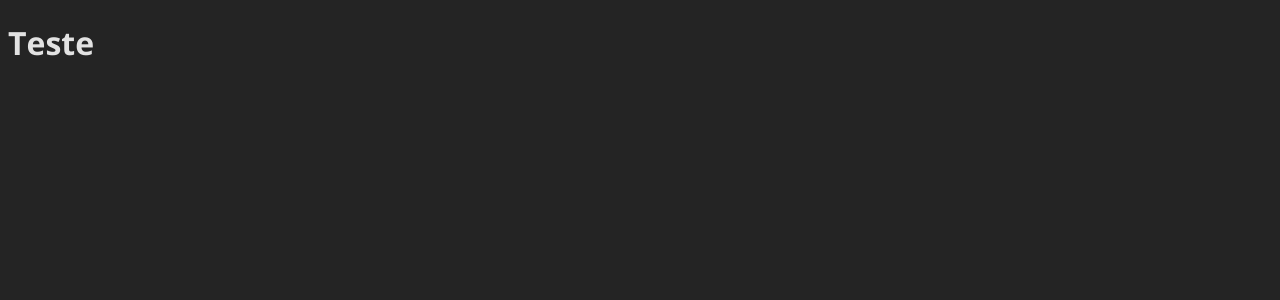
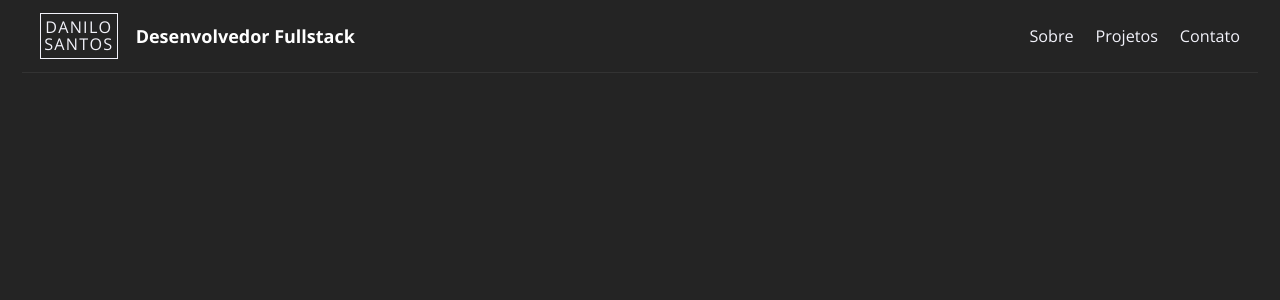
Before and after one commit to DaniloSancto/profile, a React (Vite) app: page / in a window 1280 px wide. Shown: the top 300 px of the page. Built offline with nearby package versions, Linux system fonts and the light colour scheme.

Commit message:
Navbar created and styled

```diff
--- a/src/App.css
+++ b/src/App.css
@@ -1,7 +1,21 @@
-@import url('https://fonts.googleapis.com/css2?family=Open+Sans:wght@300;400;700&display=swap');
+@import url('https://fonts.googleapis.com/css2?family=Open+Sans:wght@300;400;500;600;700&display=swap');
 
 * {
   font-family: 'Open Sans', sans-serif;
-  color: rgba(255, 255, 255, 0.87);
+  color: #f2f2fa;
   background-color: #242424;
 }
+
+body {
+  margin: 0;
+}
+
+h1, h2, h3, h4, h5, h6, p {
+  margin: 0;
+}
+
+a,
+a:hover {
+  text-decoration: none;
+  color: unset;
+}
--- a/src/App.jsx
+++ b/src/App.jsx
@@ -1,10 +1,11 @@
 import './App.css'
+import Navbar from './components/Navbar';
 
 function App() {
 
   return (
     <>
-      <h1>Teste</h1>
+      <Navbar/>
     </>
   )
 }
--- /dev/null
+++ b/src/components/Navbar/index.jsx
@@ -0,0 +1,26 @@
+import "./styles.css";
+
+const Navbar = () => {
+  return (
+    <div className="nav-container">
+      <div className="nav-content">
+        <div className="home">
+          <div className="logo">
+            <a href="/">
+              <p>Danilo Santos</p>
+            </a>
+          </div>
+          <h2>Desenvolvedor Fullstack</h2>
+        </div>
+
+        <div className="nav-links">
+          <a href="/">Sobre</a>
+          <a href="/">Projetos</a>
+          <a href="/">Contato</a>
+        </div>
+      </div>
+    </div>
+  );
+};
+
+export default Navbar;
--- /dev/null
+++ b/src/components/Navbar/styles.css
@@ -0,0 +1,69 @@
+.nav-container {
+  display: flex;
+  justify-content: center;
+  font-size: 15px;
+  margin: 0 1em;
+}
+
+.nav-content {
+  display: flex;
+  justify-content: space-between;
+  align-items: center;
+  width: 100%;
+  max-width: 1200px;
+  height: 4em;
+  padding: 0 1em;
+  border-bottom: 1px solid #333333;
+}
+
+.home {
+  display: flex;
+  align-items: center;
+}
+
+h2 {
+  color: #fff;
+  padding-left: 1em;
+  font-size: 1em;
+  font-weight: 700;
+}
+
+.logo {
+  padding: 5px 3px;
+  width: 4.3em;
+  font-size: 0.9em;
+  font-weight: 400;
+  letter-spacing: 1.25px;
+  line-height: 1.05em;
+  border: 1px solid #f2f2fa;
+  text-transform: uppercase;
+  text-align: center;
+}
+
+.nav-links {
+  font-size: 0.9em;
+  width: 13em;
+  display: flex;
+  flex-direction: column;
+  align-items: center;
+  justify-content: space-between;
+}
+
+p:hover,
+a:hover,
+.logo:hover {
+  border-color: #DFFF00;
+  color: #DFFF00;
+}
+
+@media (min-width: 576px) {
+  .nav-links {
+    flex-direction: row;
+  }
+}
+
+@media (min-width: 768px) {
+  .nav-container {
+    font-size: 18px;
+  }
+}
```
